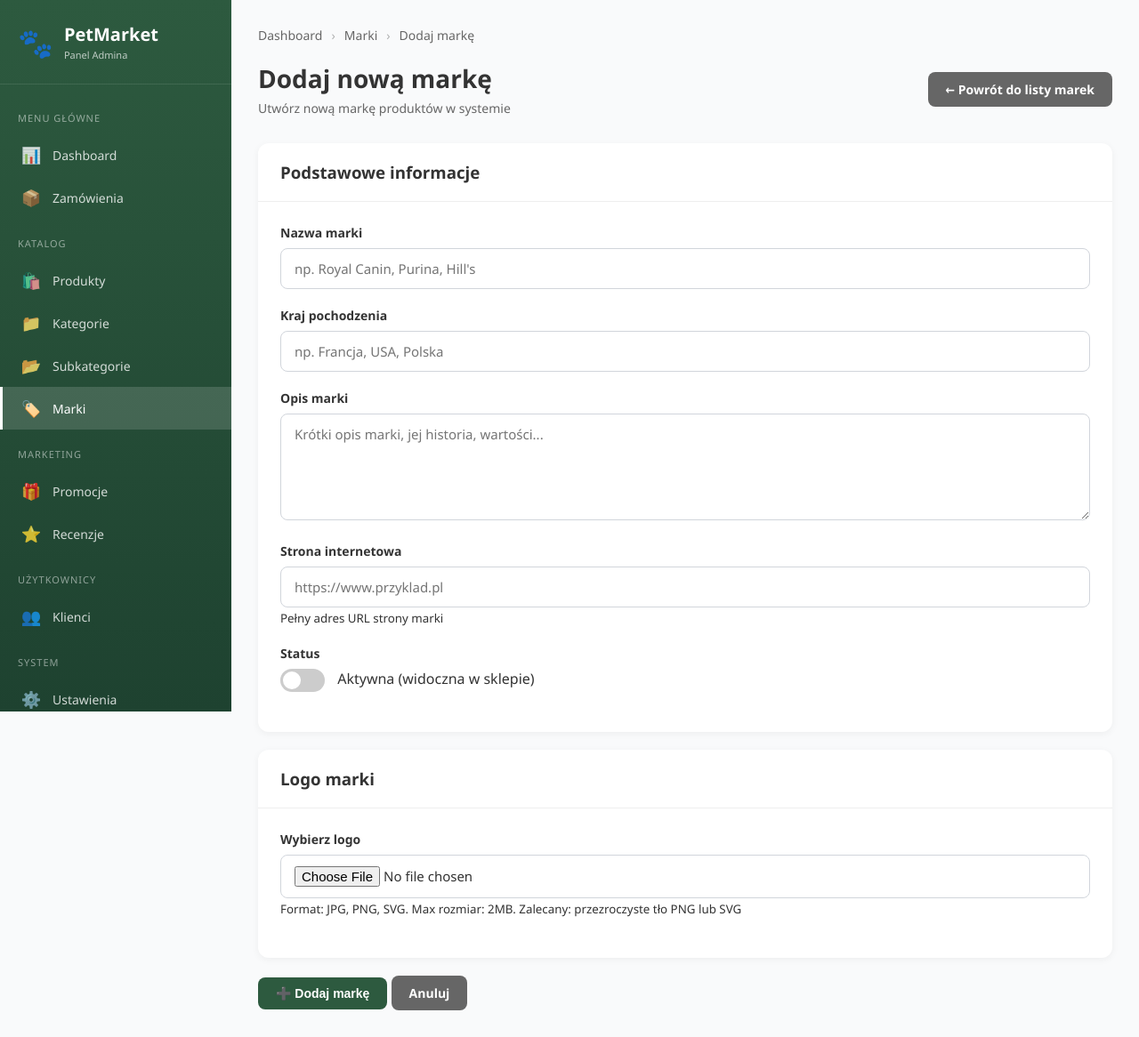
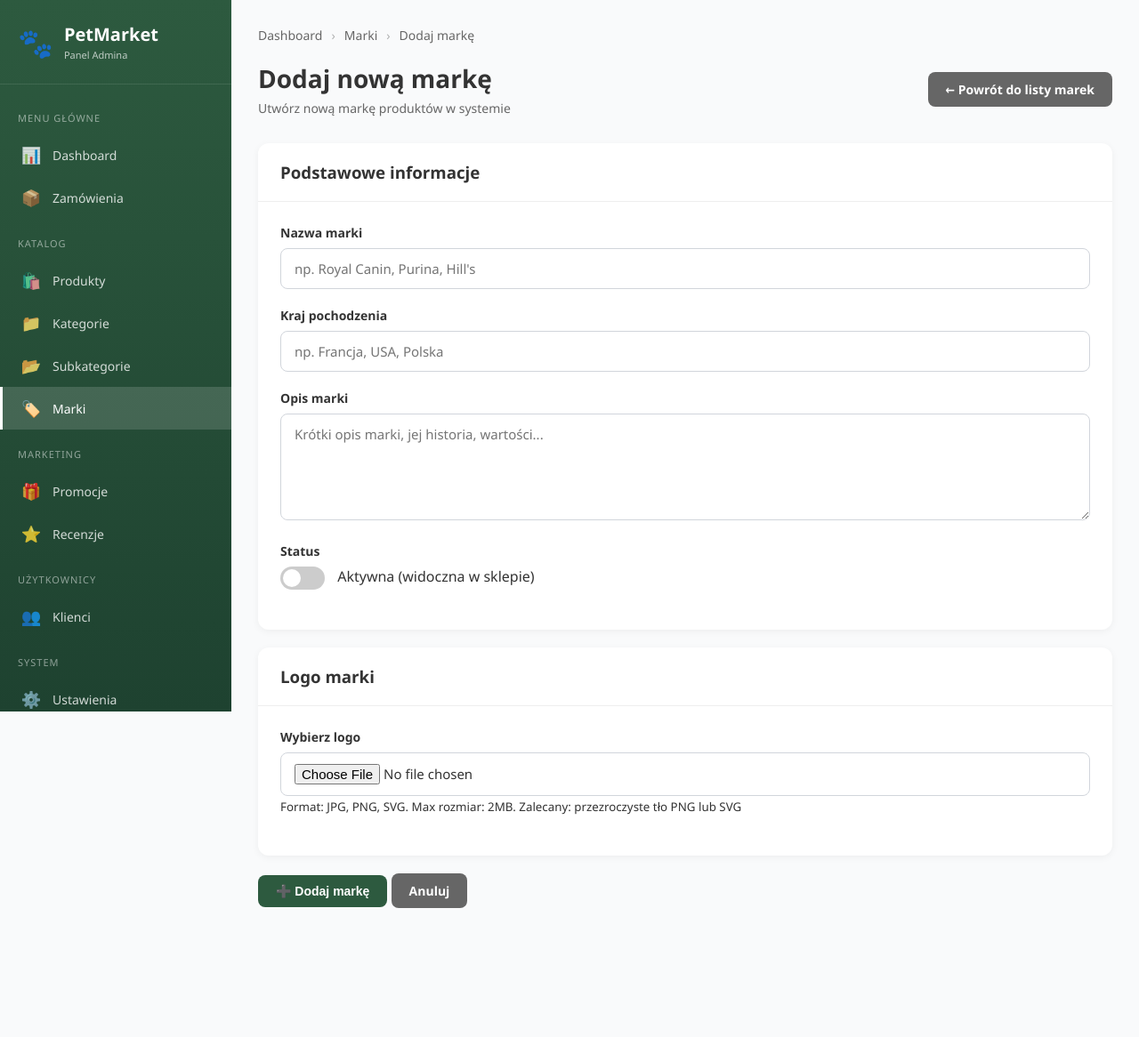
Before and after one commit to Marvi217/Zoo, a Spring Boot app: page /admin/brands/new in a window 1280 px wide. Shown: the whole page at 89% size. After the commit the page ends 1021 px from the top, so only its background shows below. Run offline with Spring Boot 4, Linux system fonts and the light colour scheme; a user stored in the database is signed in; some of the project's set-up classes (security, data sources, template engines, error pages and the like) are left out, and stand-ins take their place.

Commit message:
Remove website field from brand add/edit forms
Co-authored-by: Marvi217 <162788508+Marvi217@users.noreply.github.com>

```diff
--- a/src/main/resources/templates/admin/brands/form.html
+++ b/src/main/resources/templates/admin/brands/form.html
@@ -113,20 +113,7 @@
                                       class="error-message">Błąd</span>
                             </div>
 
-                            <!-- Strona internetowa -->
-                            <div class="form-group">
-                                <label for="website" class="form-label">Strona internetowa</label>
-                                <input type="url"
-                                       id="website"
-                                       th:field="*{website}"
-                                       class="form-control"
-                                       th:classappend="${#fields.hasErrors('website')} ? 'is-invalid' : ''"
-                                       placeholder="https://www.przyklad.pl">
-                                <small class="form-text">Pełny adres URL strony marki</small>
-                                <span th:if="${#fields.hasErrors('website')}"
-                                      th:errors="*{website}"
-                                      class="error-message">Błąd</span>
-                            </div>
+
 
                             <!-- Status aktywności -->
                             <div class="form-group">
```
Also changed, not shown: src/main/resources/templates/admin/brands/edit.html (+1 -14 lines).
